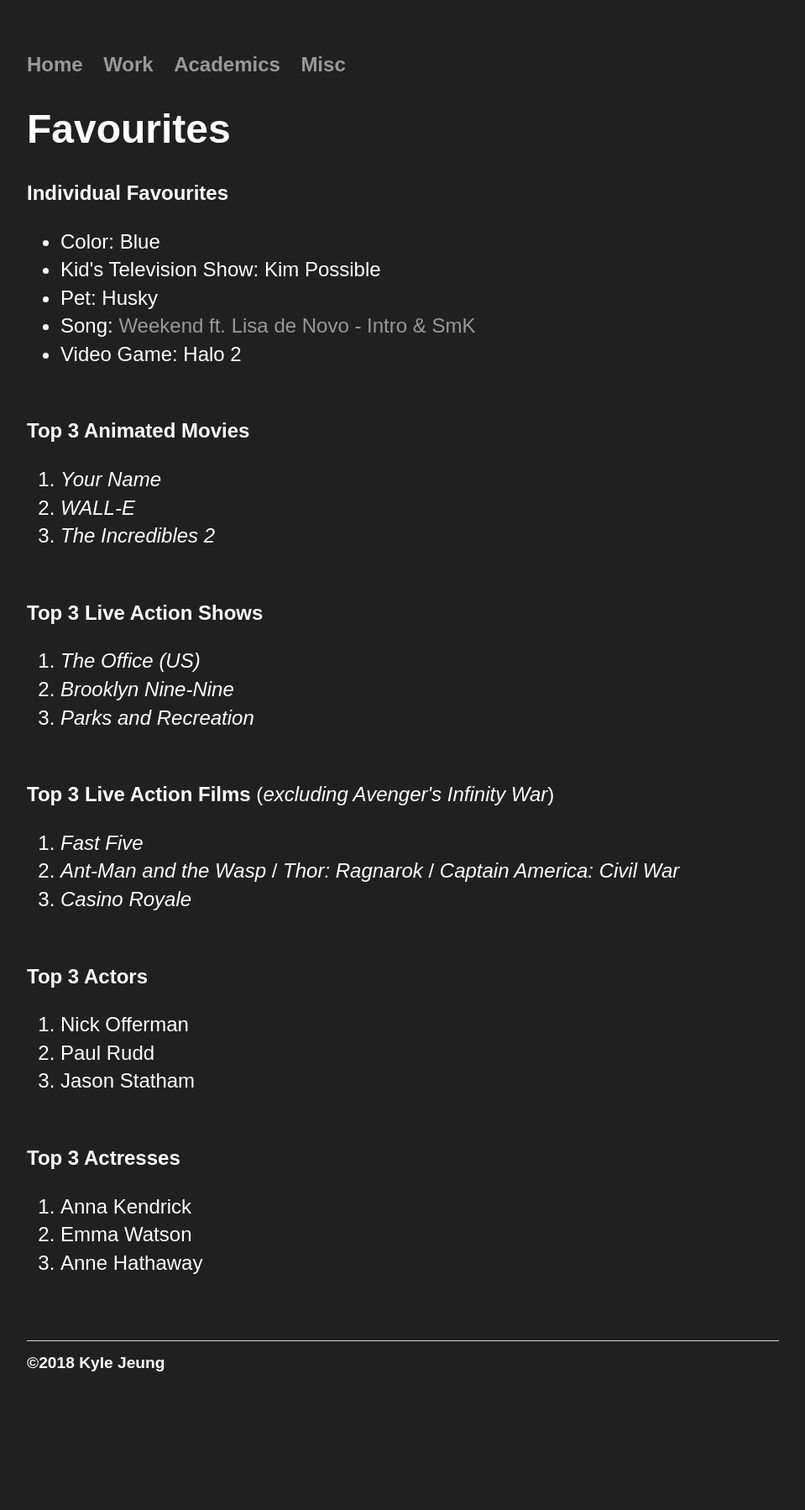
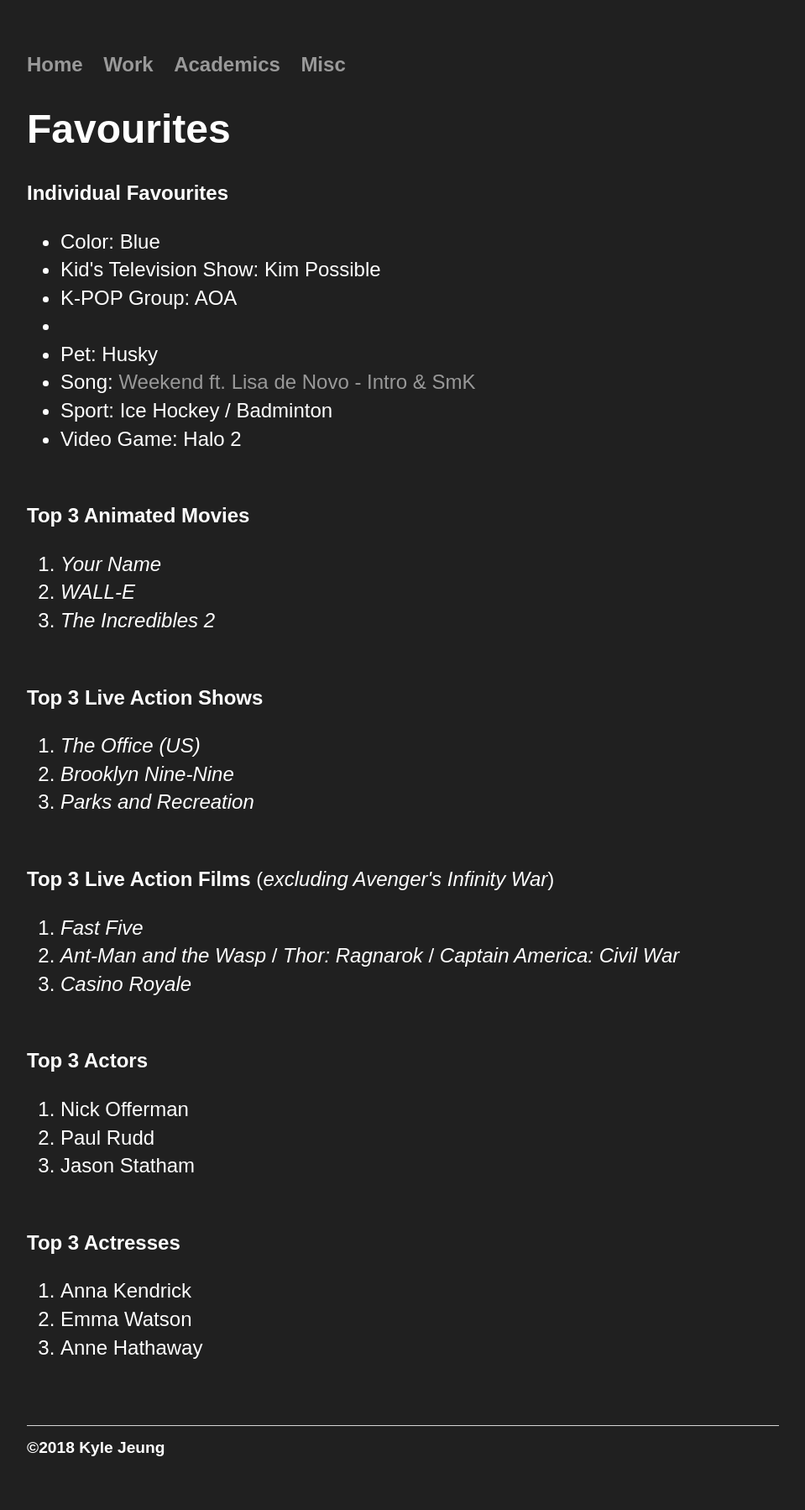
Before and after one commit to jeungkyle/portfolio, a Jekyll site: the page built from favourites/index.html, in a window 1280 px wide. Shown: the whole page at 84% size, without its empty margins (160-1119 px from the left). Built offline with Jekyll 4.4.1, drawn with Linux system fonts in a browser that asks for light colours; before the commit the page ends 1697 px from its top, so only the background shows below that.

Commit message:
Update index.html

```diff
--- a/favourites/index.html
+++ b/favourites/index.html
@@ -11,8 +11,10 @@
 	<ul>
 		<li>Color: Blue</li>
 		<li>Kid's Television Show: Kim Possible</li>
+		<li>K-POP Group: AOA<li>
 		<li>Pet: Husky</li>
 		<li>Song: <a href="https://www.youtube.com/watch?v=b2ha7tA7kS4">Weekend ft. Lisa de Novo - Intro & SmK</a></li>
+		<li>Sport: Ice Hockey / Badminton</li>
 		<li>Video Game: Halo 2</li>
 
   	</ul><br>
```
